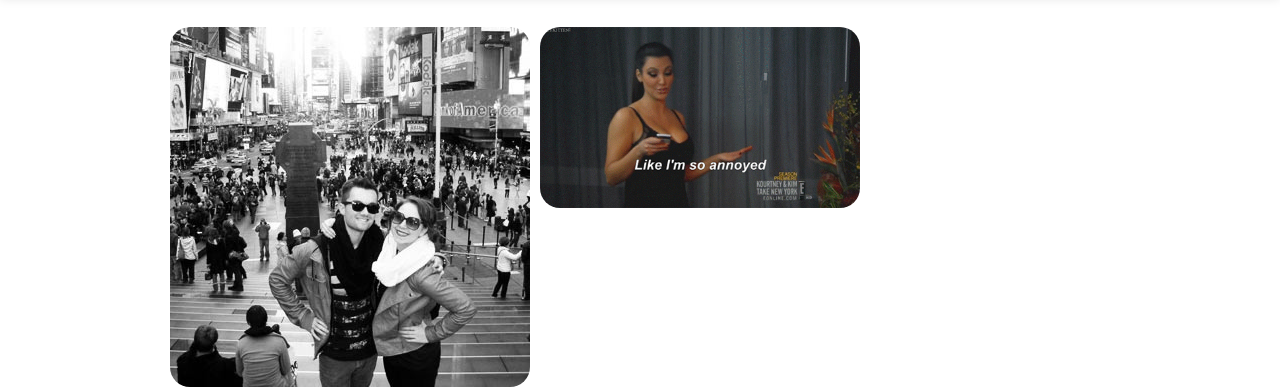
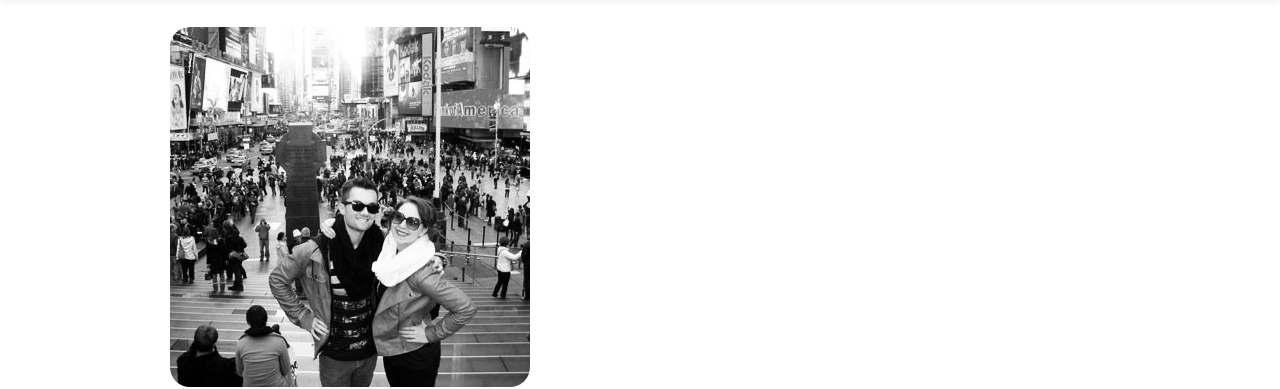
Before and after one commit to trwhite/trwhite.github.com, a plain HTML site: page index.html in a window 1280 px wide. Shown: the part 43-432 px from the top of the page. Drawn offline with nearby package versions, Linux system fonts and the light colour scheme.

Commit message:
No more .gif.

```diff
--- a/index.html
+++ b/index.html
@@ -31,7 +31,6 @@
     <div class="container">
 
 	  <h1><img id="me" src="bootstrap/img/me.jpg" alt="Me"/></h1>
-	  <h2><img id="kardashian" src="bootstrap/img/kardashian.gif" alt="kardashian"/></h2>
       <h1>My name is Tommy.</h1>
       <p>I'm a Junior Graphic Design major at MassArt.<br>Fun fact: I wish I was a Kardashian.</p>
 
```
